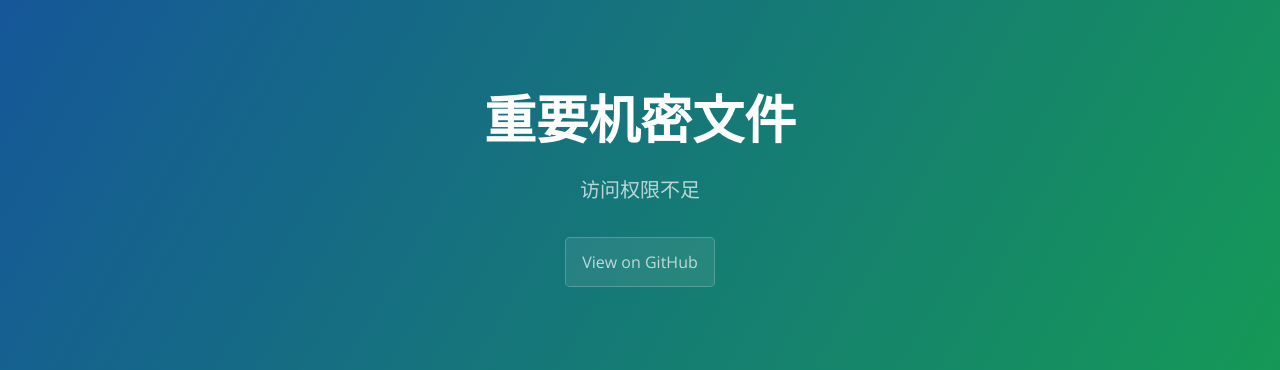
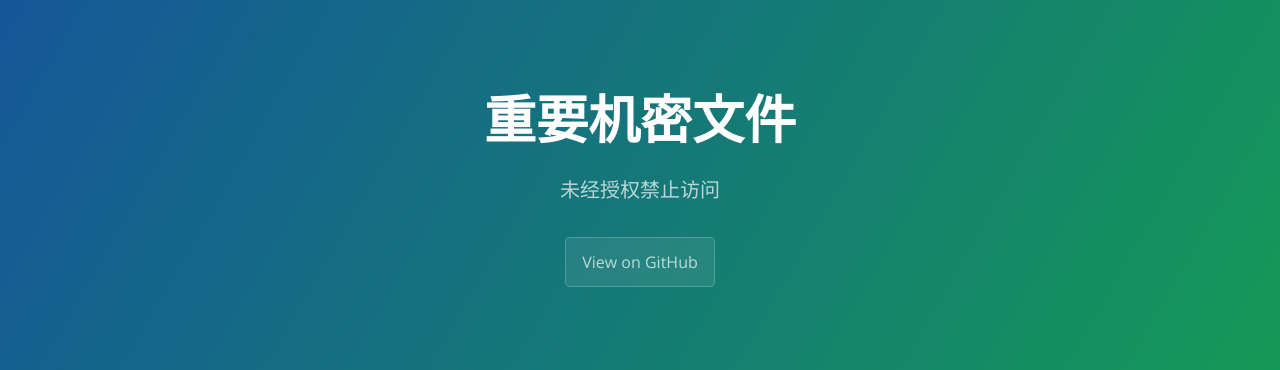
Before and after one commit to lightworld689/lightworld689.github.io_old, a Jekyll site: the page built from sandbox.md, in a window 1280 px wide. Shown: the top 370 px of the page. Built offline with Jekyll 4.4.1, drawn with Linux system fonts in a browser that asks for light colours.

Commit message:
Update sandbox.md

```diff
--- a/sandbox.md
+++ b/sandbox.md
@@ -1,5 +1,5 @@
 ---
 layout: default
 title: 重要机密文件
-description: 访问权限不足
+description: 未经授权禁止访问
 ---
```
